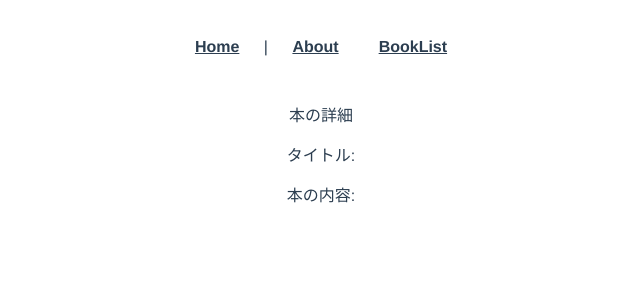
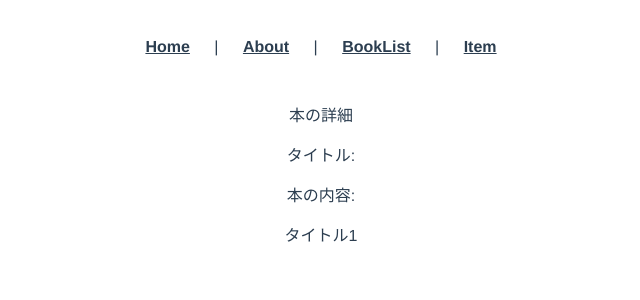
Before and after one commit to oga0927/Vue.js-practice, a Vue app in the folder vue_practice/section7/vuerouter/: page /book/1 in a window 1280 px wide. Shown: the top 300 px of the page, without its empty margins (319-959 px from the left). Built offline with nearby package versions, Linux system fonts and the light colour scheme.

Commit message:
動的パラメーター

```diff
--- a/vue_practice/section7/vuerouter/src/App.vue
+++ b/vue_practice/section7/vuerouter/src/App.vue
@@ -2,8 +2,9 @@
   <div id="app">
     <div id="nav">
       <router-link to="/">Home</router-link> |
-      <router-link to="/about" >About</router-link>
-      <router-link to="/book">BookList</router-link>
+      <router-link to="/about" >About</router-link> |
+      <router-link to="/book">BookList</router-link> |
+      <router-link to="/item1">Item</router-link>
     </div>
     <router-view/>
   </div>
--- a/vue_practice/section7/vuerouter/src/components/BookDetail.vue
+++ b/vue_practice/section7/vuerouter/src/components/BookDetail.vue
@@ -3,6 +3,7 @@
     <p>本の詳細</p>
     <p>タイトル: {{title}}</p>
     <p>本の内容: {{content}}</p>
+    {{ books[bookIndex].title }}
   </div>
 </template>
 
@@ -12,6 +13,21 @@ export default {
     id: Number,
     title: String,
     content: String
+  },
+  data() {
+    return {
+    bookIndex: this.$route.params.id -1,
+      books:[
+        {id:1,title:'タイトル1',content: '本の内容1'},
+        {id:2,title:'タイトル2',content: '本の内容2'},
+        {id:3,title:'タイトル3',content: '本の内容3'},
+      ]
+    }
+  },
+  created() {
+    if(this.$route.params.id > this.books.length) {
+      this.$router.push('/book')
+    }
   }
 }
 </script>
--- a/vue_practice/section7/vuerouter/src/router/index.js
+++ b/vue_practice/section7/vuerouter/src/router/index.js
@@ -31,7 +31,7 @@ const routes = [
     name: 'Book',
     component: BookDetail,
     props: route => ({
-      id: route.params.id,
+      id: Number(route.params.id),
       title: route.params.title,
       content: route.params.content,
     })
```
Also changed, not shown: vue_practice/section7/vuerouter/src/views/Item.vue (added, +13 -0 lines).
